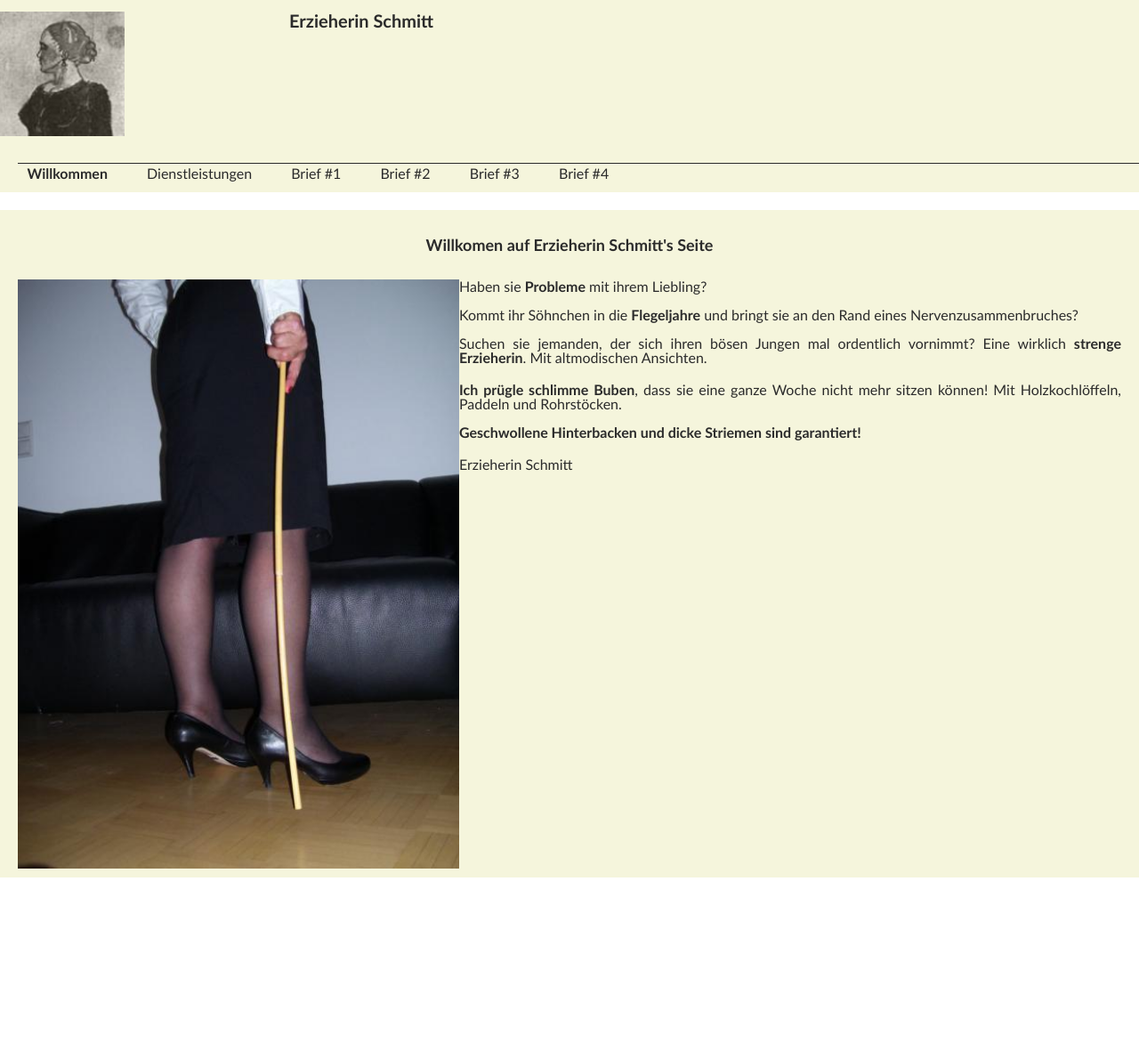
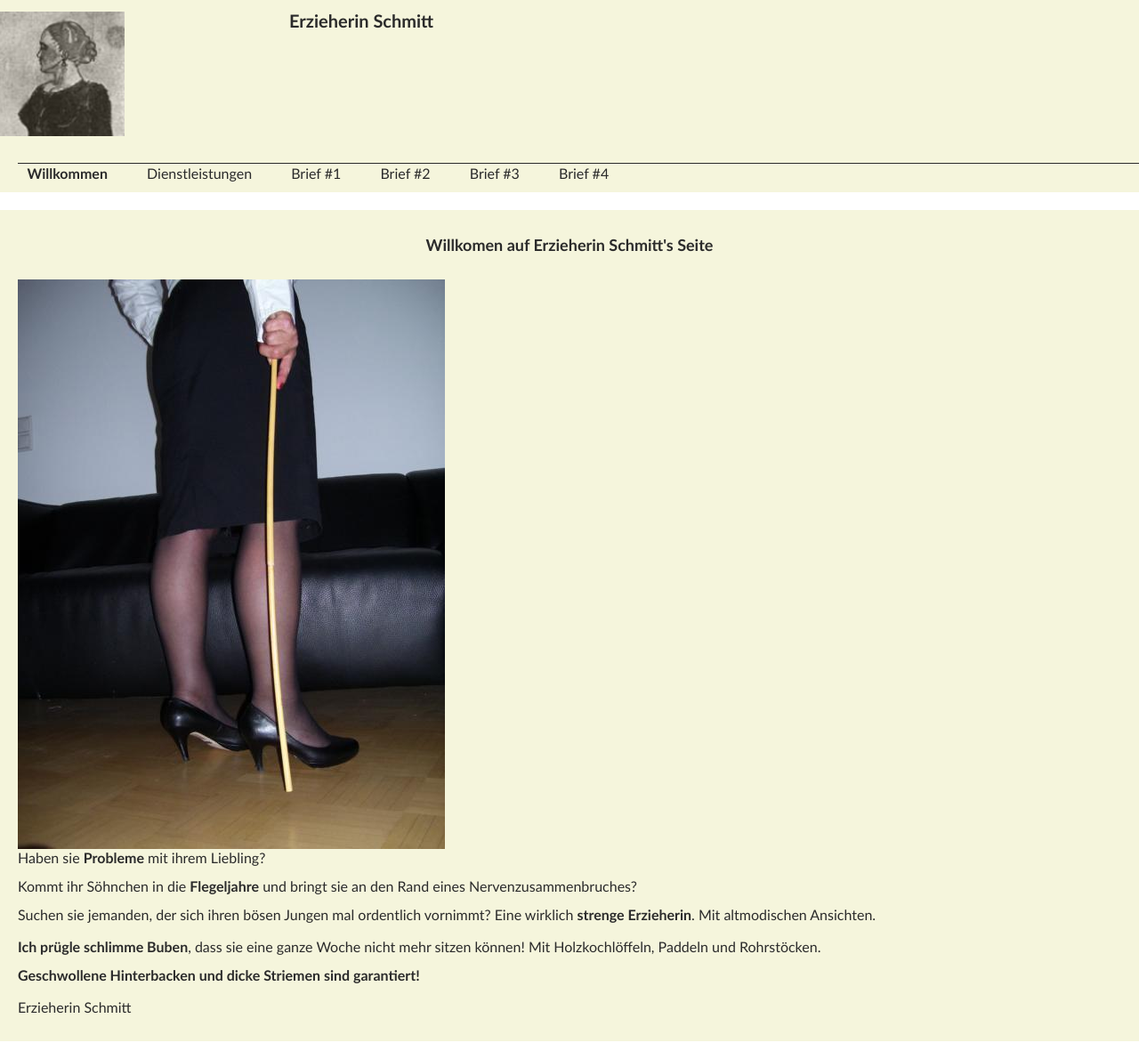
Before and after one commit to richardtraindl/tierarztpraxis-kaiserstrasse.at, a Jekyll site: the page built from xyz123/Schmitt/index.html, in a window 1280 px wide. Shown: the whole page at 89% size. Built offline with Jekyll 4.4.1, drawn with Linux system fonts in a browser that asks for light colours; before the commit the page ends 1006 px from its top, so only the background shows below that.

Commit message:
customize

```diff
--- a/xyz123/Schmitt/index.html
+++ b/xyz123/Schmitt/index.html
@@ -10,7 +10,7 @@ id: index
         </div>
 
         <div class="section group">
-                <img src="/img2/schmitt1.jpg" alt="Frau Schmitt" style="float: left; width: 40%">
+                <img src="/img2/schmitt1.jpg" alt="Frau Schmitt">
 
                 <p>
                     Haben sie <span class="fbold">Probleme</span> mit ihrem Liebling?<br>
```
